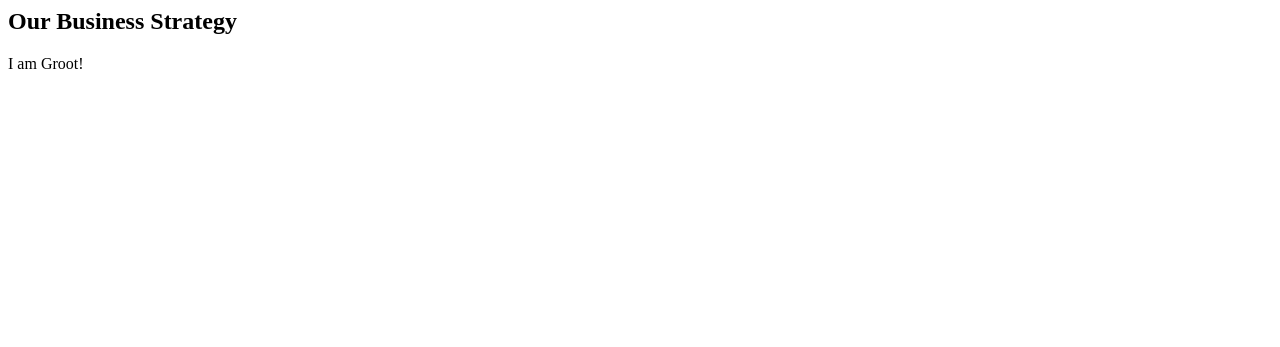
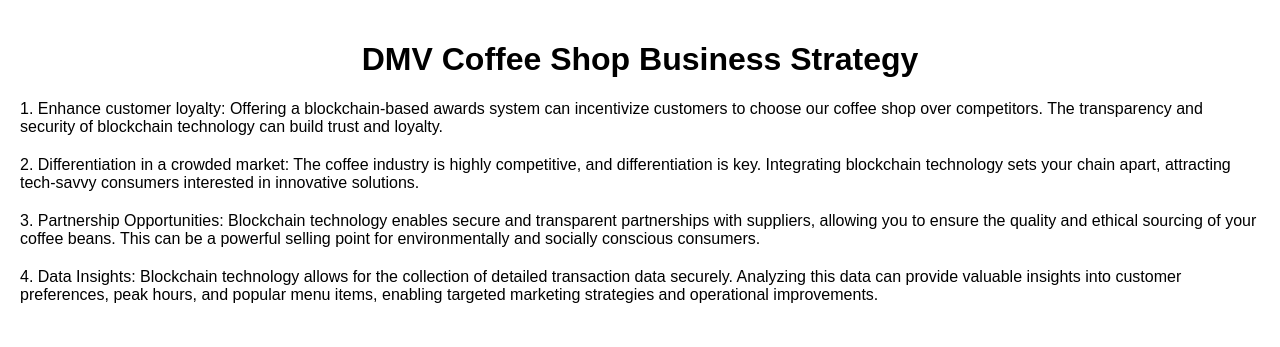
Before and after one commit to amychen536/test, a plain HTML site: page pages/business-strategy.html in a window 1280 px wide. Drawn offline with Linux system fonts and the light colour scheme.

Commit message:
adding text to strategy

```diff
--- a/pages/business-strategy.html
+++ b/pages/business-strategy.html
@@ -1,8 +1,44 @@
-<main>
+<!DOCTYPE html>
+<html lang="en">
+<head>
+    <meta charset="UTF-8">
+    <meta name="viewport" content="width=device-width, initial-scale=1.0">
+    <title>DMV Coffee Shop Business Strategy</title>
+    <style>
+        body {
+            font-family: Arial, sans-serif;
+            margin: 0;
+            padding: 20px;
+        }
+        h1 {
+            text-align: center;
+        }
+        p {
+            margin-bottom: 20px;
+        }
+    </style>
+</head>
+<body>
+    <h1>DMV Coffee Shop Business Strategy</h1>
+    <p>1. Enhance customer loyalty: Offering a blockchain-based awards system can incentivize customers to choose our coffee shop over competitors. The transparency and security of blockchain technology can build trust and loyalty.</p>
+    <p>2. Differentiation in a crowded market: The coffee industry is highly competitive, and differentiation is key. Integrating blockchain technology sets your chain apart, attracting tech-savvy consumers interested in innovative solutions.</p>
+    <p>3. Partnership Opportunities: Blockchain technology enables secure and transparent partnerships with suppliers, allowing you to ensure the quality and ethical sourcing of your coffee beans. This can be a powerful selling point for environmentally and socially conscious consumers.</p>
+    <p>4. Data Insights: Blockchain technology allows for the collection of detailed transaction data securely. Analyzing this data can provide valuable insights into customer preferences, peak hours, and popular menu items, enabling targeted marketing strategies and operational improvements.</p>
+</body>
+</html>
+
+
+
+
+
+
+
+
+<!--<main>
     <section>
         <h2>Our Business Strategy</h2>
         <p>
             I am Groot!
         </p>
     </section>
-</main>
+</main>-->
```
Also changed, not shown: pages/business-overview.html (+0 -1 lines).
